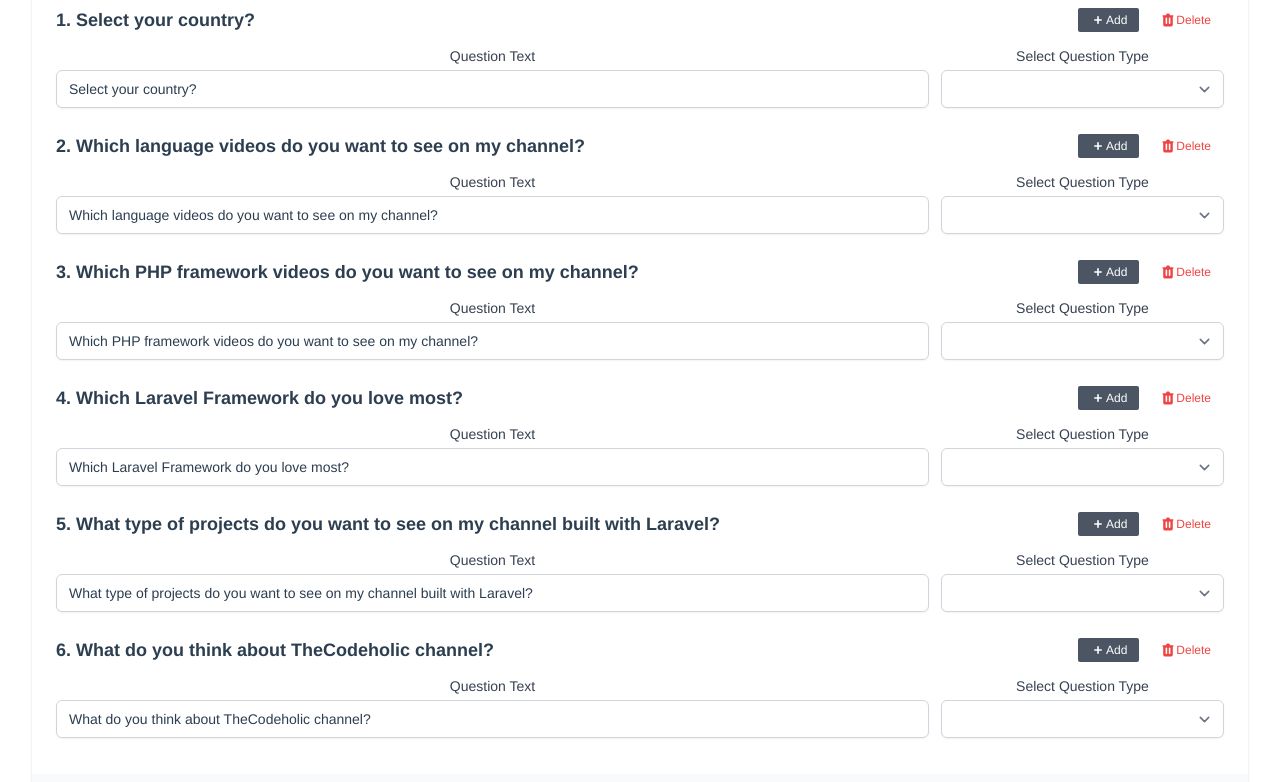
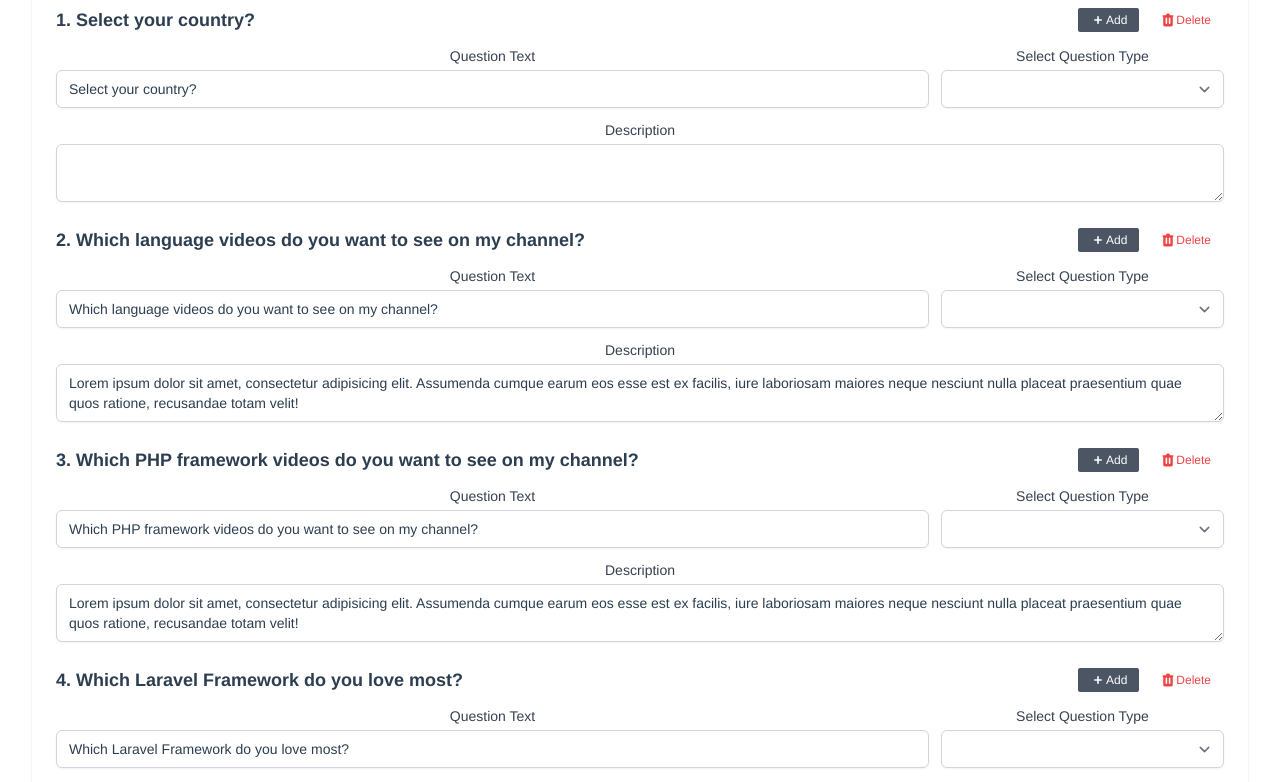
Before and after one commit to sergiychaiuk/laravel-vue-survey, a Vue app in the folder vue/: page /surveys/1 in a window 1280 px wide. Shown: the part 880-1662 px from the top of the page. Built offline with nearby package versions, Linux system fonts and the light colour scheme; sample sign-in values are in the browser's storage; the HTML template or start-up script is replaced by a standard one.

Commit message:
added description for question

```diff
--- a/vue/src/components/editor/QuestionEditor.vue
+++ b/vue/src/components/editor/QuestionEditor.vue
@@ -92,7 +92,20 @@
     <!--/ Question Type -->
   </div>
 
-  <div class="mt-3 col-span-9"></div>
+  <div class="mt-3 col-span-9">
+    <label
+      :for="'question_description_' + model.id"
+      class="block text-sm font-medium text-gray-700"
+      >Description</label
+    >
+    <textarea
+      :id="'question_description_' + model.id"
+      v-model="model.description"
+      class="mt-1 focus:ring-indigo-500 focus:border-indigo-500 block w-full shadow-sm sm:text-sm border-gray-300 rounded-md"
+      :name="'question_description_' + model.id"
+      @change="dataChange"
+    />
+  </div>
 </template>
 
 <script setup>
```
